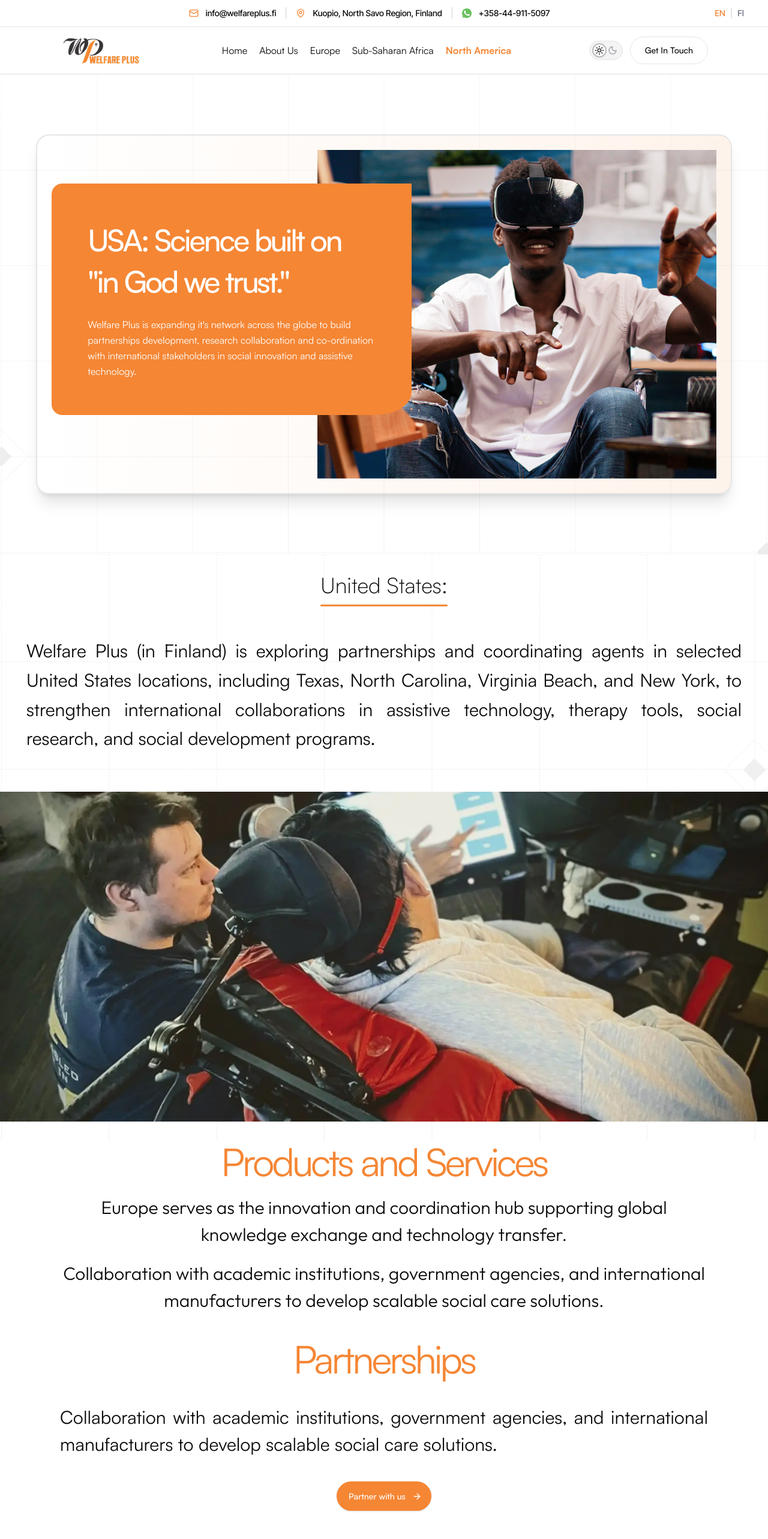
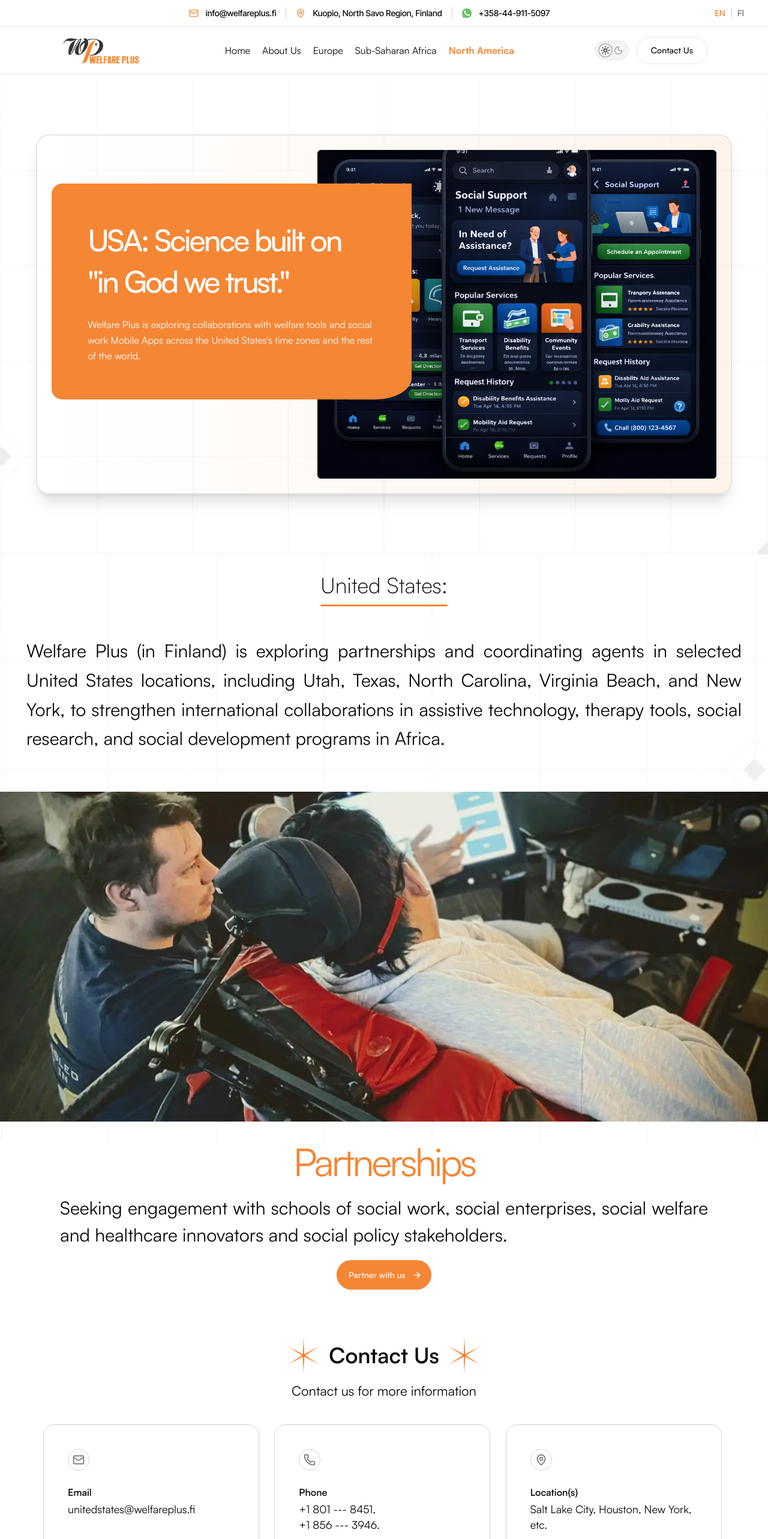
Before and after one commit to Preshgit/Welfare-Plus, a Next.js app: page /en/united-states in a window 1280 px wide. Shown: the top 2566 px of the page at 60% size. Built offline with nearby package versions, Linux system fonts and the light colour scheme.

Commit message:
new adjustments

```diff
--- a/app/[locale]/sub-sahara-africa/page.tsx
+++ b/app/[locale]/sub-sahara-africa/page.tsx
@@ -3,7 +3,7 @@
 import FeatureSection from "@/components/featureSection"
 import Impacts from "@/components/impacts"
 import Workstation from "@/assets/images/man_wheelchair_mask.png"
-import HandGrips from "@/assets/images/handgrips.png"
+import HandGrips from "@/assets/images/sub_saharan.jpg"
 import HubCard from '@/components/countryHero';
 
 export async function generateMetadata({ params }: { params: Promise<{ locale: string }> }) {
--- a/app/[locale]/united-states/page.tsx
+++ b/app/[locale]/united-states/page.tsx
@@ -3,7 +3,7 @@
 import HubCard from "@/components/countryHero"
 import Impacts from "@/components/impacts"
 import AssistiveChair from "@/assets/images/assistive_chair.png"
-import VirtualReality from "@/assets/images/virtual_reality.png"
+import VirtualReality from "@/assets/images/usahero.png"
 import FeatureSection from "@/components/featureSection"
 
 export async function generateMetadata({ params }: { params: Promise<{ locale: string }> }) {
--- a/components/about-us/ethics.tsx
+++ b/components/about-us/ethics.tsx
@@ -21,6 +21,7 @@
           })}</p>
           <p>{t("p2")}</p>
           <p>{t("p3")}</p>
+          <p className="text-primary font-semibold">{t("p4")}</p>
         </div>
       </div>
     </SectionContainer>
--- a/components/contactUs.tsx
+++ b/components/contactUs.tsx
@@ -1,30 +1,43 @@
 "use client"
 import { Mail, Phone, MapPin } from "lucide-react"
 import { satoshi } from "@/app/utils/fonts"
-import { Button } from "./ui/button"
 import StarOne from "@/assets/svg/Star_1.svg"
 import { useTranslations } from "next-intl"
-import { useRouter } from "@/i18n/routing"
+import { usePathname } from "@/i18n/routing"
 
 export default function ContactUs() {
-  const router = useRouter()
   const t = useTranslations("ContactUsSection")
+  const pathname = usePathname()
+  const sectionPrefix = pathname === "/sub-sahara-africa" ? "africa" : pathname === "/united-states" ? "us" : null
+  const normalizeLineBreaks = (value: string) => value.replaceAll("\\n", "\n")
+  const resolveDetail = (
+    defaultKey: "emailDetail" | "phoneDetail" | "locationDetail",
+    sectionKey: "africaEmail" | "africaPhone" | "africaAddress" | "usEmail" | "usPhone" | "usAddress",
+  ) => {
+    if (sectionPrefix && sectionKey.startsWith(sectionPrefix) && t.has(sectionKey)) {
+      const sectionValue = normalizeLineBreaks(t(sectionKey)).trim()
+      if (sectionValue.length > 0) {
+        return sectionValue
+      }
+    }
+    return normalizeLineBreaks(t(defaultKey))
+  }
 
   const contacts = [
     {
       icon: <Mail className="w-5 h-5 text-neutral-500" />,
       label: t("emailLabel"),
-      detail: t("emailDetail"),
+      detail: resolveDetail("emailDetail", sectionPrefix === "us" ? "usEmail" : "africaEmail"),
     },
     {
       icon: <Phone className="w-5 h-5 text-neutral-500" />,
       label: t("phoneLabel"),
-      detail: t("phoneDetail"),
+      detail: resolveDetail("phoneDetail", sectionPrefix === "us" ? "usPhone" : "africaPhone"),
     },
     {
       icon: <MapPin className="w-5 h-5 text-neutral-500" />,
       label: t("locationLabel"),
-      detail: t("locationDetail"),
+      detail: resolveDetail("locationDetail", sectionPrefix === "us" ? "usAddress" : "africaAddress"),
     },
   ]
 
@@ -50,7 +63,7 @@
               </div>
               <div>
                 <p className="text-foreground font-semibold text-base mb-1">{label}</p>
-                <p className="text-foreground text-sm md:text-[18px]">{detail}</p>
+                <p className="whitespace-pre-line text-foreground text-sm md:text-[18px]">{detail}</p>
               </div>
             </div>
           ))}
--- a/components/countryHero.tsx
+++ b/components/countryHero.tsx
@@ -83,7 +83,7 @@
             </motion.p>
           </motion.div>
           <motion.div
-            className="block md:absolute h-full md:inset-y-0 md:right-0 md:w-3/5 overflow-hidden"
+            className="block md:absolute rounded-sm h-full md:inset-y-0 md:right-0 md:w-3/5 overflow-hidden"
             variants={slideInRight}
             transition={{ delay: 0.4 }}
           >
--- a/components/footer.tsx
+++ b/components/footer.tsx
@@ -2,6 +2,7 @@
 import Image from "next/image"
 import { outfit } from "@/app/utils/fonts";
 import { useTranslations } from "next-intl";
+import { Button } from "./ui/button";
 
 const socialIcons = {
   X: (
@@ -87,6 +88,7 @@
                   </Link>
                 </li>
               ))}
+              <Button className="py-1 px-4">Get In Touch </Button>
             </ul>
           </div>
           <div>
--- a/components/impacts.tsx
+++ b/components/impacts.tsx
@@ -11,38 +11,6 @@
     <section className="w-screen bg-linear-to-b font-medium px-6 md:px-25 dark:bg-background flex items-center justify-center">
       <div className="space-y-10 text-center mx-auto">
         <div className="space-y-5">
-          <HeadingThree text={text} className="text-primary!" />
-
-          {isArray ? (
-            <ul className="space-y-3 w-fit mx-auto text-left">
-              {(content as Array<{ text: string }>).map((item, index) => (
-                <li key={index} className="flex items-start gap-3">
-                  <span className="mt-[14px] md:mt-[22px] h-1.5 w-1.5 rounded-full bg-foreground shrink-0" />
-                  <p className={`md:text-[30px] text-foreground font-light ${outfit.className} text-justify`}>
-                    {item.text}
-                  </p>
-                </li>
-              ))}
-            </ul>
-          ) : isList ? (
-            <ul className="space-y-3 w-fit mx-auto text-left">
-              {(content as string).split('|').map((item, index) => (
-                <li key={index} className="flex items-start gap-3">
-                  <span className="mt-[14px] md:mt-[22px] h-1.5 w-1.5 rounded-full bg-foreground shrink-0" />
-                  <p className={`md:text-[30px] text-foreground font-light ${outfit.className} text-justify`}>
-                    {item.trim()}
-                  </p>
-                </li>
-              ))}
-            </ul>
-          ) : (
-            (content as string).split("\n").map((word, index) => (
-              <p key={index} className={`md:text-[30px] text-foreground font-light ${outfit.className}`}>
-                {word}
-              </p>
-            ))
-          )}
-        </div>
           <HeadingThree text={"Partnerships"} className="text-primary!" />
           <p className="text-[30px] font-normal text-justify">
             {partnershipsText}
@@ -52,6 +20,7 @@
             <ArrowRightIcon />
           </Button>
         </div>
+      </div>
     </section>
   )
 }
--- a/messages/en.json
+++ b/messages/en.json
@@ -31,7 +31,7 @@
               "europe": "Europe",
               "africa": "Sub-Saharan Africa",
               "us": "North America",
-              "getInTouch": "Get In Touch",
+              "getInTouch": "Contact Us",
               "email": "info@welfareplus.fi",
               "address": "Kuopio, North Savo Region, Finland",
               "phone": "+358-44-911-5097"
@@ -61,16 +61,20 @@
        },
        "ContactUsSection": {
               "heading": "Contact Us",
-              "subtitle": "Contact us to become part of the impact.",
+              "subtitle": "Contact us for more information",
               "button": "Contact us",
               "available": "*available 24 hrs",
               "emailLabel": "Email",
               "emailDetail": "info@welfareplus.fi \n\t welfareplus@welfareplus.fi",
-              "africaAddress": "joelogunnaikestreet, Ikeja GRA Lagos",
+              "africaEmail": "africa@welfareplus.fi",
+              "africaAddress": "Welfare-Plus Nigeria Limited, Ogunnaike Street, Ikeja GRA, Lagos.",
               "africaPhone": "+234-904-632-4224",
+              "usPhone": "+1 801 --- 8451, \n\t +1 856 --- 3946.",
+              "usEmail": "unitedstates@welfareplus.fi",
+              "usAddress": "Salt Lake City, Houston, New York, etc.",
               "phoneLabel": "Phone",
               "phoneDetail": "Office: +358-46-885-7552",
-              "locationLabel": "Location",
+              "locationLabel": "Location(s)",
               "locationDetail": "Juontotie 9D 18, 70150 Kuopio, North Savo, Finland, Europe."
        },
        "About": {
@@ -81,8 +85,8 @@
                      "title": "Assistive Technology, Therapy Tools, and Independent Living Solutions.",
                      "description": [
                             "Simple independent living aids for older adults and veterans.",
-                            "Assistive devices for children with special needs.",
-                            "Mobility and rehabilitation tools.",
+                            "Assistive devices for children, and mobility and rehabilitation tools.",
+                            "Social work mobile applications and other related welfare technologies",
                             "Therapy tools and adaptive equipment for persons with disabilities.",
                             "Manufacturers international representation and distribution of assistive technologies."
                      ]
@@ -104,7 +108,7 @@
                             "Social security and safeguarding initiatives.",
                             "Partnerships with governments, civil society, and private sector actors.",
                             "Therapeutic Initiatives.",
-                            "Facilitating access to global assistive solutions for diverse population groups."
+                            "Facilitating access to social work specific tools and Mobile Apps"
                      ]
               },
               "seeMore": "See more"
@@ -116,7 +120,7 @@
                      "slides": [
                             {
                                    "title": "International Initiatives for Holistic Wellbeing and Inclusive Social Development.",
-                                   "subtitle": "Facilitating access to basic social welfare needs and Penta-Helix model of partnerships on social projects for sustainable development. And scaling up international social work research, advocacy, policies and programs for holistic wellbeing.",
+                                   "subtitle": "Facilitating access to basic social welfare needs, technologies and Penta-Helix model of partnerships on social projects for sustainable development. And scaling up international social work research, advocacy, policies and programs for holistic wellbeing.",
                                    "cta": "Learn More"
                             },
                             {
@@ -141,7 +145,7 @@
                      "heading": "Our Global Presence",
                      "description": "",
                      "learnMore": "Learn More",
-                     "location0Title": "City of Kuopio, Finland Europe.",
+                     "location0Title": "City of Kuopio, Finland.",
                      "location0Subtitle": "Headquarters.",
                      "location1Title": "Sub-Saharan Africa",
                      "location1Subtitle": "Lagos Nigeria.",
@@ -182,7 +186,7 @@
                      "heading": "Welcome to Welfare Plus",
                      "p1": "Welfare Plus is a Finland-based business organization affiliated to organizations abroad, and dedicated to improving wellbeing across countries and communities.",
                      "p2": "We sell assistive technologies, therapy tools, and independent living solutions that enable individuals - especially vulnerable populations - to live safely, independently, and with dignity. Welfare Plus also focuses on improving access to essential services such as housing, healthcare, education, employment, and social care.",
-                     "p3": "Our approach integrates generalist social work practice with international specialization, and we support hospitals referrals, private sector actors, governments or governmental organizations, civil societies, and communities to improve wellbeing in contemporary market-driven economies, where social welfare is jointly delivered by public institutions, businesses, civil society, and families.",
+                     "p3": "Our approach integrates generalist social work practice with international specialization, and we support hospitals referrals, private sector actors, governments or governmental organizations, civil societies, and communities to improve wellbeing in contemporary market-driven economies, where social welfare is jointly delivered by families, public sectors, civil societies and recently private businesses.",
                      "p4": "Through partnerships with (teaching) hospitals, academia, governments, businesses, civil society organizations, and financial institutions, Welfare Plus pioneers access to general and customized assistive technologies and serves as an international representative for manufacturers. We also engage in advocacy for inclusive social security systems and safeguarding frameworks.",
                      "p5": "NB: Welfare Plus is non-segregating in dealing with government and political parties. In consultancy services, we are open to partnering with all levels of government, and political parties to help develop different welfare programs and initiatives for the people."
               },
@@ -190,7 +194,8 @@
                      "heading": "Professional Standards and Ethics",
                      "p1": "For International and collaborative social care services and strategic social programs needing professional standards and data protection, Welfare Plus president and program director is registered with <b>Social Work England</b> (and has been in the register for over one-and-a-half decades from when it was named <b>General Social Care Council</b>) and duly authorized to use the professional title 'Social Worker'.",
                      "p2": "Therefore, Welfare Plus in-house international code of conduct for staff (including therapists) aligns overtly with the regulatory framework of Social Work England (established by the Children and Social Work 2017, and supported by the Social Workers Regulations 2018, as amended).",
-                     "p3": "In Finland, sub-Saharan Africa, and possibly in the United States and elsewhere, Welfare Plus adheres to relevant national legal and regulatory frameworks in English (where provided) while promoting comparative, evidence-based, and ethically grounded social work practice."
+                     "p3": "In Finland, sub-Saharan Africa, and possibly in the United States and elsewhere, Welfare Plus adheres to relevant national legal and regulatory frameworks in English (where provided) while promoting comparative, evidence-based, and ethically grounded social work practice.",
+                     "p4": "Summarily, Welfare Plus advances humane scientific and technological developments, Godly Ethics rooted in social work historical foundation, and excellence in social work care practices."
               },
               "mission": {
                      "missionHeading": "Mission",
@@ -205,15 +210,15 @@
                      "programsHeading": "Social program development.",
                      "programsDescription": "Holistic social care supporting access to basic human needs.",
                      "productsHeading": "Assistive Products & Technologies",
-                     "productsDescription": "Facilitating access to global assistive solutions for diverse population groups."
+                     "productsDescription": "Facilitating access to social work specific tools and Mobile Applications"
               },
               "products": {
                      "button": "Our Products",
                      "heading": "Products and Services",
                      "subheading": "Assistive Technology and Independent Living Solutions",
                      "item0": "Independent living aids for older adults and veterans",
-                     "item1": "Assistive devices for children with special needs",
-                     "item2": "Mobility and rehabilitation tools",
+                     "item1": "Assistive devices for children and mobility and rehabilitation tools",
+                     "item2": "",
                      "item3": "Therapy tools and adaptive equipment for persons with disabilities",
                      "item4": "Representation and distribution of international assistive technology manufacturers"
               }
@@ -260,7 +265,7 @@
        },
        "AfricaPage": {
               "hubTitle": "Sub-Saharan Africa: Science and Culture",
-              "hubAddress": "In Lagos, Nigeria. Welfare Plus is in affiliation with Welfare-Plus Nigeria Limited by expanding access to inclusive social welfare and assistive technologies across Africa.",
+              "hubAddress": "In Lagos Nigeria, Welfare Plus is in affiliation with Welfare-Plus Nigeria Limited to expand access to inclusive social welfare and assistive technologies across Africa.",
               "hubDescription": "Welfare-Plus Nigeria Limited supports inclusive developement initiatives through regional partnerships that improve access to assistive technologies and social welfare progress.",
               "featureTitle": "Sub-Saharan Africa",
               "featureContent": "Welfare-Plus Nigeria Limited collaborates with Welfare Plus in Finland to represent international manufacturers of the best assistive technologies and independent living devices. \n These partnerships support market access, distribution and implementation of inclusive social welfare services and development programs across African countries.",
@@ -272,13 +277,13 @@
        "USPage": {
               "hubTitle": "USA: Science built on \"in God we trust.\"",
               "hubAddress": "",
-              "hubDescription": "Welfare Plus is expanding it's network across the globe to build partnerships development, research collaboration and co-ordination with international stakeholders in social innovation and assistive technology.",
+              "hubDescription": "Welfare Plus is exploring collaborations with welfare tools and social work Mobile Apps across the United States's time zones and the rest of the world.",
               "featureTitle": "United States:",
-              "featureContent": "Welfare Plus (in Finland) is exploring partnerships and coordinating agents in selected United States locations, including Texas, North Carolina, Virginia Beach, and New York, to strengthen international collaborations in assistive technology, therapy tools, social research, and social development programs.",
+              "featureContent": "Welfare Plus (in Finland) is exploring partnerships and coordinating agents in selected United States locations, including Utah, Texas, North Carolina, Virginia Beach, and New York, to strengthen international collaborations in assistive technology, therapy tools, social research, and social development programs in Africa.",
               "impactsText": "Products and Services",
               "impactsContent": "Europe serves as the innovation and coordination hub supporting global knowledge exchange and technology transfer. \n Collaboration with academic institutions, government agencies, and international manufacturers to develop scalable social care solutions.",
               "impactsBtnText": "Partner with us",
-              "impactPartnerships": "Collaboration with academic institutions, government agencies, and international manufacturers to develop scalable social care solutions."
+              "impactPartnerships": "Seeking engagement with schools of social work, social enterprises, social welfare and healthcare innovators and social policy stakeholders."
        },
        "ContactPage": {
               "sectionTitle": "Europe",
--- a/messages/fi.json
+++ b/messages/fi.json
@@ -130,7 +130,7 @@
                      "location0Title": "Kuopio, Suomi.",
                      "location0Subtitle": "Eurooppa.",
                      "location1Title": "Sub-Saharan Afrikka",
-      "location1Subtitle": "Ikeja, Lagos Nigeriassa.",
+                     "location1Subtitle": "Lagos Nigeriassa.",
                      "location2Title": "Pohjois-Amerikka",
                      "location2Subtitle": "Yhdysvallat."
               },
```
Also changed, not shown: assets/images/sub_saharan.jpg (added), assets/images/usahero.png (added). Lines whose indentation alone changed are shown as unchanged.
